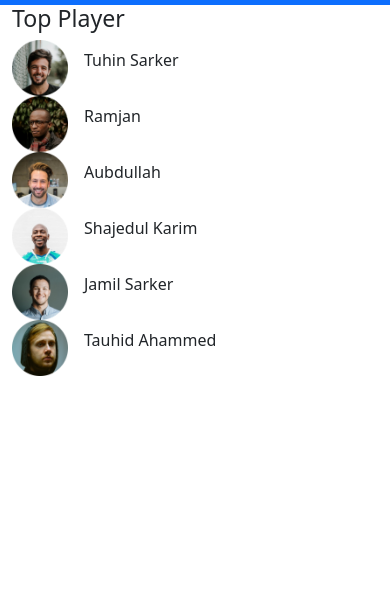
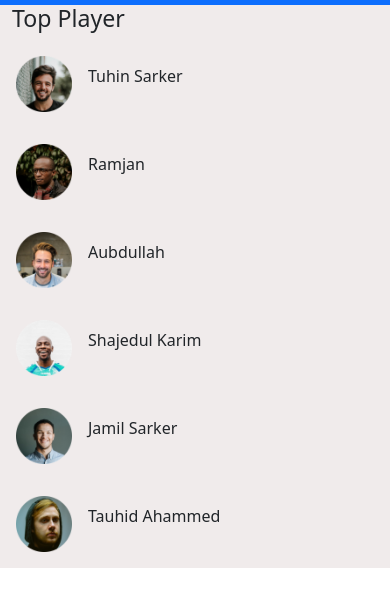
Before and after one commit to Tuhinsarker138/leader-board-master, a plain HTML site: page index.html in a window 390 px wide. Shown: the part 71-678 px from the top of the page. Drawn offline with nearby package versions, Linux system fonts and the light colour scheme.

Commit message:
player responsive added

```diff
--- a/index.html
+++ b/index.html
@@ -37,33 +37,32 @@
             </div>
           </nav>
     </header>
-    <main>
+    <main class="mx-auto">
         <section class="container-fluid top-player">
             <h3>Top Player</h3>
             <div class="row">
-                <div class="col-md-4 player d-flex align-items-center">
+                <div class="col-md-4 col-sm-6 player p-3 d-flex align-items-center">
                     <img src="images/players/player-1.png" alt="">
                     <p class="ps-3">Tuhin Sarker</p>
                 </div>
-                <div class="col-md-4 player d-flex align-items-center">
+                <div class="col-md-4 col-sm-6 player p-3 d-flex align-items-center">
                     <img src="images/players/player-2.png" alt="">
                     <p class="ps-3">Ramjan</p>
                 </div>
-                <div class="col-md-4 player d-flex align-items-center">
+                <div class="col-md-4 col-sm-6 player p-3 d-flex align-items-center">
                     <img src="images/players/player-3.png" alt="">
                     <p class="ps-3">Aubdullah</p>
                 </div>
-            </div>
-            <div class="row">
-                <div class="col-md-4 player d-flex align-items-center">
+
+                <div class="col-md-4 col-sm-6 player p-3 d-flex align-items-center">
                     <img src="images/players/player-4.png" alt="">
                     <p class="ps-3">Shajedul Karim</p>
                 </div>
-                <div class="col-md-4 player d-flex align-items-center">
+                <div class="col-md-4 col-sm-6 player p-3 d-flex align-items-center">
                     <img src="images/players/player-5.png" alt="">
                     <p class="ps-3">Jamil Sarker</p>
                 </div>
-                <div class="col-md-4 player d-flex align-items-center">
+                <div class="col-md-4 col-sm-6 player p-3 d-flex align-items-center">
                     <img src="images/players/player-6.png" alt="">
                     <p class="ps-3">Tauhid Ahammed</p>
                 </div>
--- a/style.css
+++ b/style.css
@@ -1,5 +1,11 @@
 body{
-    background-color: #F3F1FF;
+    background-color: #E5E5E5;
+}
+main{
+    max-width: 870px;
+}
+.top-player{
+    background-color: #f0ebeb;
 }
 .brand-logo{
     width: 40px;
```
